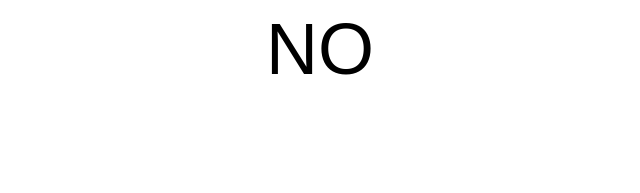
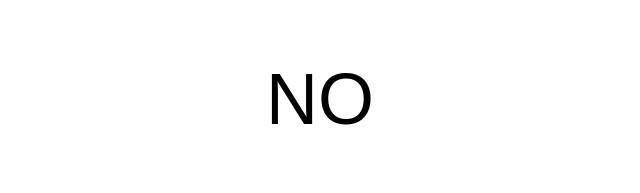
Before and after one commit to asmansoori/isitnewyears, a plain HTML site: page index.html in a window 1280 px wide. Shown: the whole page, without its empty margins (320-960 px from the left). Drawn offline with Linux system fonts and the light colour scheme.

Commit message:
Fix the bug

```diff
--- a/index.html
+++ b/index.html
@@ -9,18 +9,21 @@
                 const day = date.getDate()
                 if (month === 0 && day === 1) {
                     document.getElementById('answer').innerHTML = 'YES';
+                } else {
+                    document.getElementById('answer').innerHTML = 'NO';
                 }
             });
         </script>
         <style>
             #answer {
                 text-align: center;
+                padding: 50px;
                 font-size: 72px;
                 font-family: sans-serif;
             }
         </style>
     </head>
     <body>
-        <div id="answer">NO</div>
+        <div id="answer"></div>
     </body>
 </html>
```
